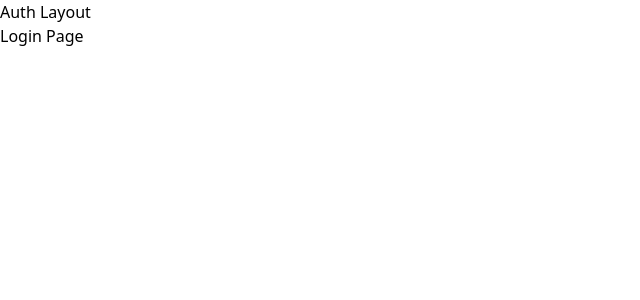
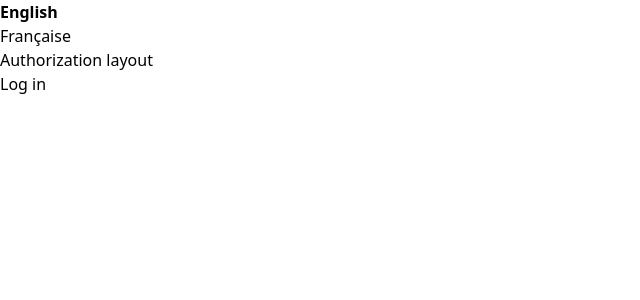
Before and after one commit to JMaylor/maylor-nuxt3-starter, a Nuxt app: page /login in a window 1280 px wide. Shown: the top 300 px of the page, without its empty margins (0-640 px from the left). Built offline with nearby package versions, Linux system fonts and the light colour scheme.

Commit message:
add i18n

```diff
--- a/app.vue
+++ b/app.vue
@@ -1,4 +1,27 @@
+<script setup lang="ts">
+import type { LocaleObject } from '@nuxtjs/i18n/dist/runtime/composables'
+
+const { locales, locale } = useI18n()
+const switchLocalePath = useSwitchLocalePath()
+</script>
+
 <template>
+  <ul>
+    <li
+      v-for="l in (locales as LocaleObject[])"
+      :key="l.code"
+      :class="{
+        'font-bold': l.code === locale,
+      }"
+    >
+      <NuxtLink
+        :to="switchLocalePath(l.code)"
+      >
+        {{ l.name }}
+      </NuxtLink>
+    </li>
+  </ul>
+
   <NuxtLayout>
     <NuxtPage />
   </NuxtLayout>
--- /dev/null
+++ b/i18n.config.ts
@@ -0,0 +1,18 @@
+export default defineI18nConfig(() => ({
+  legacy: false,
+  fallbackLocale: 'en',
+  messages: {
+    en: {
+      welcome: 'Welcome',
+      login: 'Log in',
+      authorization_layout: 'Authorization layout',
+      default_layout: 'Default layout',
+    },
+    fr: {
+      welcome: 'Bienvenue',
+      login: 'Se connecter',
+      default_layout: 'Disposition par défaut',
+      authorization_layout: 'Disposition des autorisations',
+    },
+  },
+}))
--- a/layouts/auth.vue
+++ b/layouts/auth.vue
@@ -1,4 +1,4 @@
 <template>
-  Auth Layout
+  {{ $t('authorization_layout') }}
   <NuxtPage />
 </template>
--- a/layouts/default.vue
+++ b/layouts/default.vue
@@ -1,4 +1,4 @@
 <template>
-  Default Layout
+  {{ $t('default_layout') }}
   <NuxtPage />
 </template>
--- a/nuxt.config.ts
+++ b/nuxt.config.ts
@@ -16,5 +16,26 @@ export default defineNuxtConfig({
     '@pinia/nuxt', // https://pinia.vuejs.org/ssr/nuxt.html
     'nuxt-icon', // https://github.com/nuxt-modules/icon
     '@nuxtjs/eslint-module', // https://nuxt.com/modules/eslint
+    '@nuxtjs/i18n', // https://v8.i18n.nuxtjs.org/
   ],
+  i18n: {
+    vueI18n: './i18n.config.ts',
+    defaultLocale: 'en',
+    strategy: 'prefix_except_default',
+    locales: [
+      {
+        code: 'en',
+        name: 'English',
+      },
+      {
+        code: 'fr',
+        name: 'Française',
+      },
+    ],
+    detectBrowserLanguage: {
+      useCookie: true,
+      cookieKey: 'i18n_redirected',
+      redirectOn: 'root', // recommended
+    },
+  },
 })
--- a/package.json
+++ b/package.json
@@ -22,6 +22,7 @@
     "@nuxt/devtools": "latest",
     "@nuxt/test-utils": "^3.7.3",
     "@nuxtjs/eslint-module": "^4.1.0",
+    "@nuxtjs/i18n": "npm:@nuxtjs/i18n-edge",
     "@nuxtjs/tailwindcss": "^6.8.0",
     "@tailwindcss/container-queries": "^0.1.1",
     "@vitejs/plugin-vue": "^4.3.4",
--- a/pages/index.vue
+++ b/pages/index.vue
@@ -1,3 +1,5 @@
 <template>
-  <h1>Index Page</h1>
+  <h1>
+    {{ $t('welcome') }}
+  </h1>
 </template>
--- a/pages/login.vue
+++ b/pages/login.vue
@@ -3,5 +3,5 @@ definePageMeta({ layout: 'auth' })
 </script>
 
 <template>
-  <h1>Login Page</h1>
+  <h1>{{ $t('login') }}</h1>
 </template>
```
Also changed, not shown: 1 other file (tests, documents, lock files or other folders).
